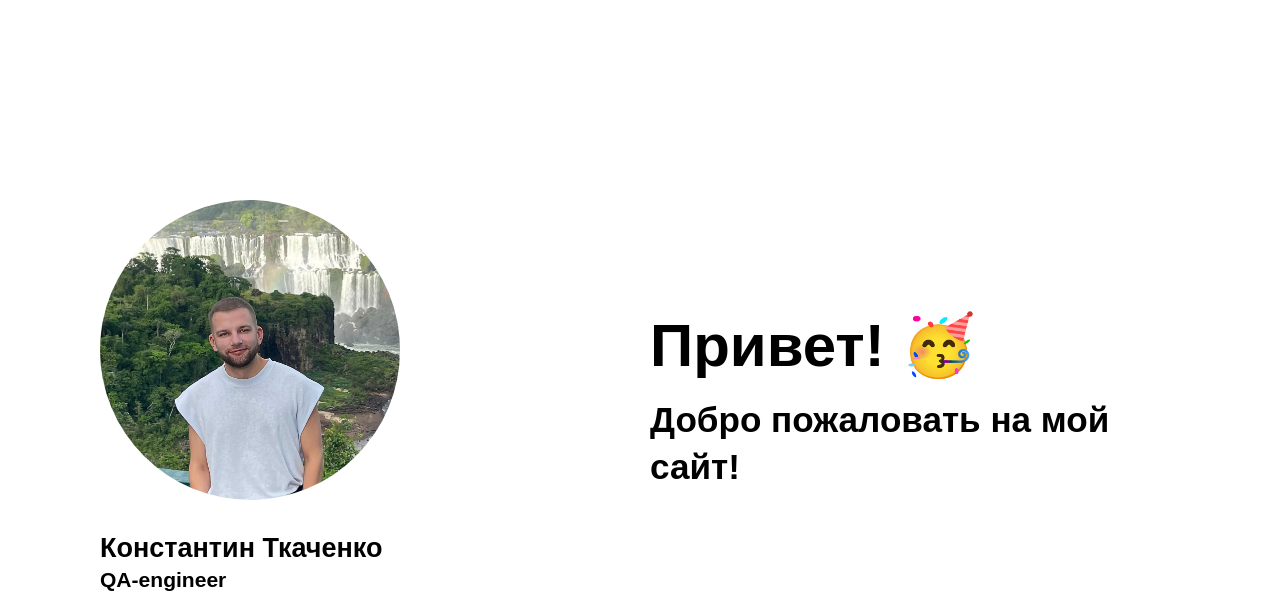
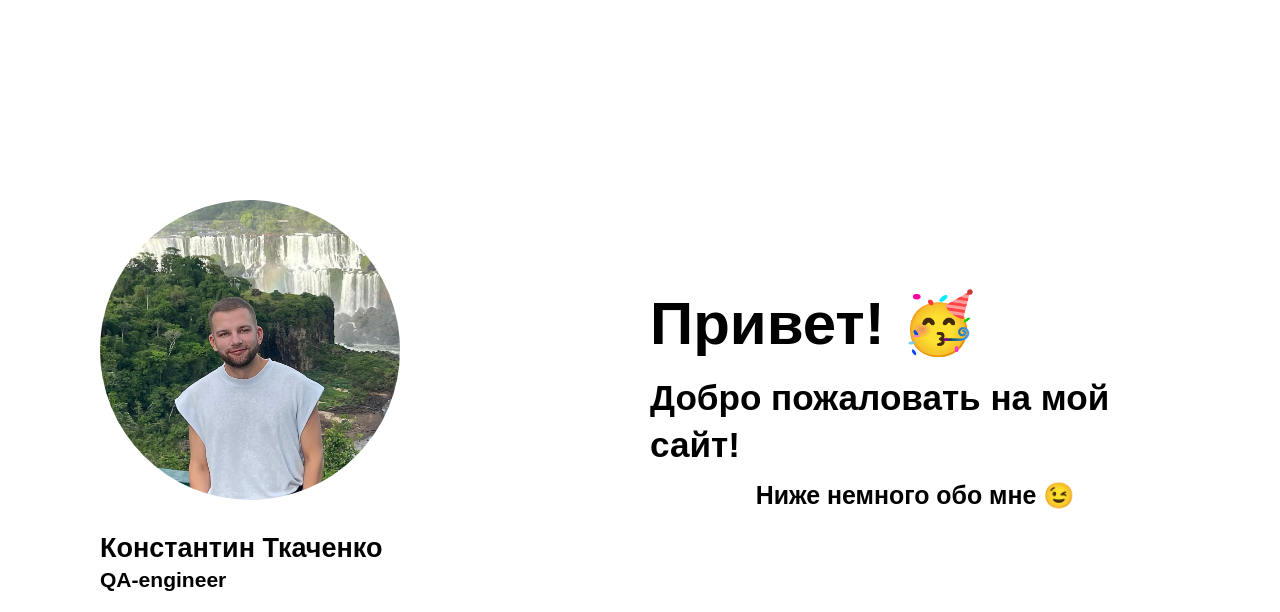
Before and after one commit to kostapuz/CV, a plain HTML site: page index.html in a window 1280 px wide. Shown: the part 181-793 px from the top of the page. Drawn offline with Linux system fonts and the light colour scheme.

Commit message:
Добавил параграф о себе

```diff
--- a/index.html
+++ b/index.html
@@ -58,6 +58,7 @@
         <div class="main__welcome">
           <h1 class="main__welcome_quote">Привет! 🥳</h1>
           <h3 class="main__welcome_about">Добро пожаловать на мой сайт!</h3>
+          <h5 class="main__welcome_about">Ниже немного обо мне 😉</h5>
         </div>
         <button class="main__buttons main__welcome_button_stack" type="button">
           Стек
```
